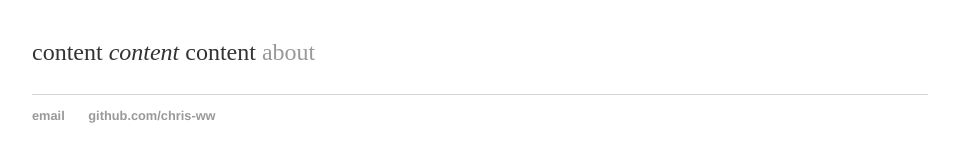
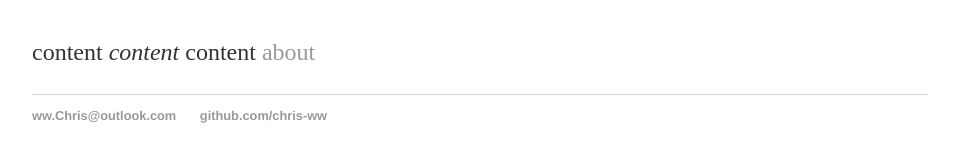
Before and after one commit to chris-ww/chris-ww.github.io, a Jekyll site: the page built from index.html, in a window 1280 px wide. Shown: the part 161-323 px from the top of the page, without its empty margins (160-1119 px from the left). Built offline with Jekyll 4.4.1, drawn with Linux system fonts in a browser that asks for light colours.

Commit message:
front matter

```diff
--- a/_config.yml
+++ b/_config.yml
@@ -1,5 +1,7 @@
+---
 name: Chris-WW
 theme: jekyll-theme-slate
 title: Chris Werner-Westoby
 email: ww.Chris@outlook.com
 github_username: chris-ww
+---
--- a/_layouts/default.html
+++ b/_layouts/default.html
@@ -19,7 +19,7 @@
     		<div class="blurb">
 		<footer>
     		<ul>
-        		<li><a href="mailto:ww.chris@outlook.com">email</a></li>
+        		<li><a href="mailto:ww.chris@outlook.com">ww.Chris@outlook.com</a></li>
         		<li><a href="https://github.com/chris-ww">github.com/chris-ww</a></li>
 			</ul>
 		</footer>
```
